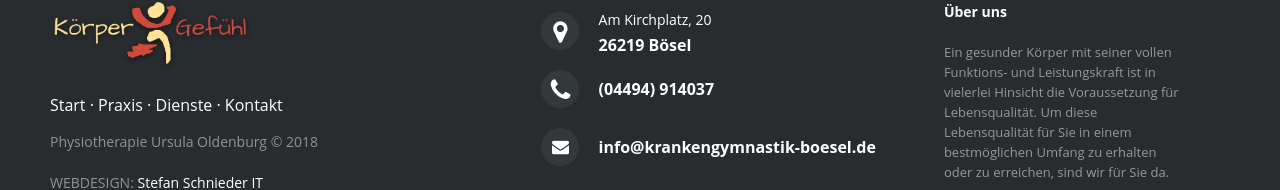
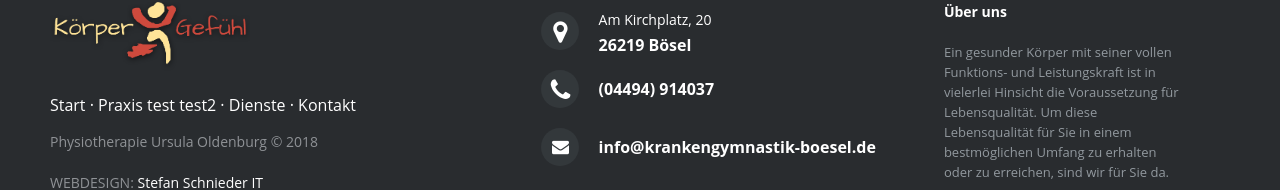
Before and after one commit to Seitek/ursula_oldenburg, a plain HTML site: page index.html in a window 1280 px wide. Shown: the part 2787-2977 px from the top of the page. Drawn offline with nearby package versions, Linux system fonts and the light colour scheme.

Commit message:
test test

```diff
--- a/index.html
+++ b/index.html
@@ -174,6 +174,8 @@
                         <a href="#">Start</a>
                         ·
                         <a href="#">Praxis</a>
+                        test
+                        test2
                         ·
                         <a href="#">Dienste</a>
                         ·
```
